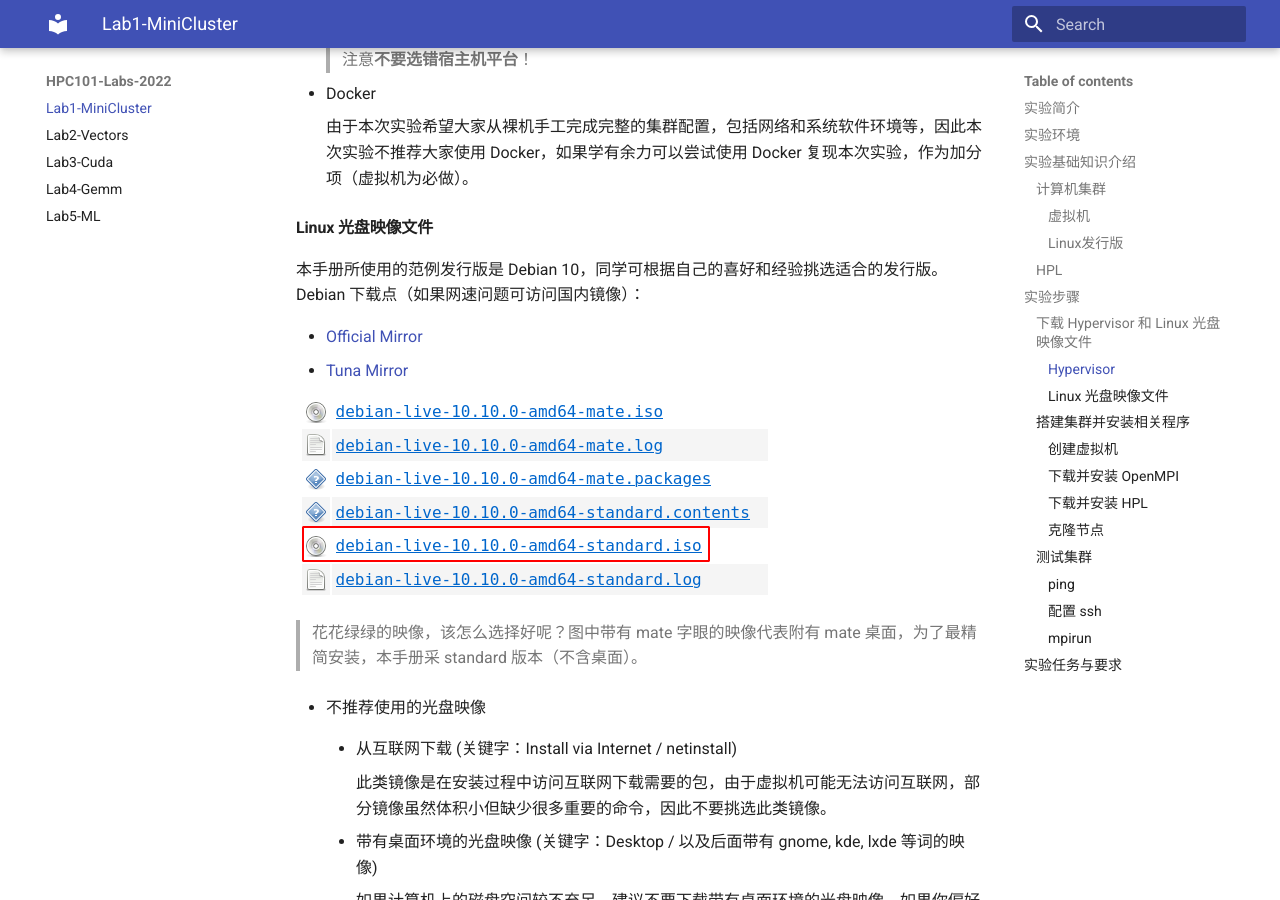
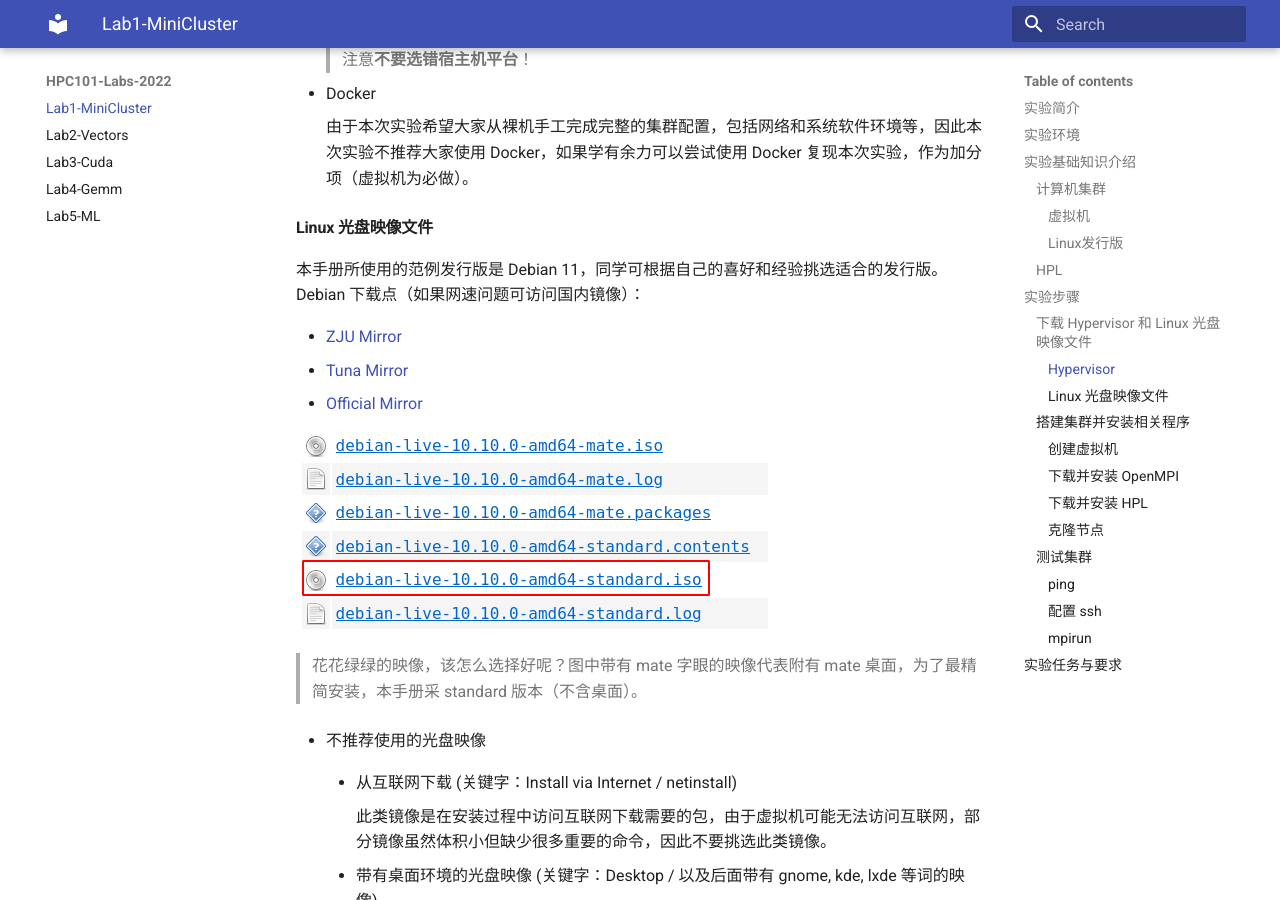
Before and after one commit to ZJUSCT/HPC101-Labs-2022, an MkDocs documentation site: the page built from docs/Lab1-MiniCluster/index.md, in a window 1280 px wide and 900 px high, scrolled down 2957 px. Built offline with MkDocs 1.6.1 and Material for MkDocs 9.7.7, drawn with Linux system fonts in a browser that asks for light colours.

Commit message:
Debian 10 -> 11

```diff
--- a/docs/Lab1-MiniCluster/index.md
+++ b/docs/Lab1-MiniCluster/index.md
@@ -70,11 +70,13 @@ BLAS 是 Basic Linear Algebra Subprograms 的缩写，本手册只要求将其
 
 #### Linux 光盘映像文件
 
-本手册所使用的范例发行版是 Debian 10，同学可根据自己的喜好和经验挑选适合的发行版。
+本手册所使用的范例发行版是 Debian 11，同学可根据自己的喜好和经验挑选适合的发行版。
 Debian 下载点（如果网速问题可访问国内镜像）：
 
+
+- [ZJU Mirror](https://mirrors.zju.edu.cn/debian-cd/current-live/amd64/iso-hybrid/)
+- [Tuna Mirror](https://mirrors.tuna.tsinghua.edu.cn/debian-cd/current-live/amd64/iso-hybrid/)
 - [Official Mirror](https://cdimage.debian.org/debian-cd/current-live/amd64/iso-hybrid/)
-- [Tuna Mirror](https://mirrors.tuna.tsinghua.edu.cn/debian-cd/current-live/amd64/iso-hybrid/)
 
 ![Debian 下载](pics/02.png)
 
```
